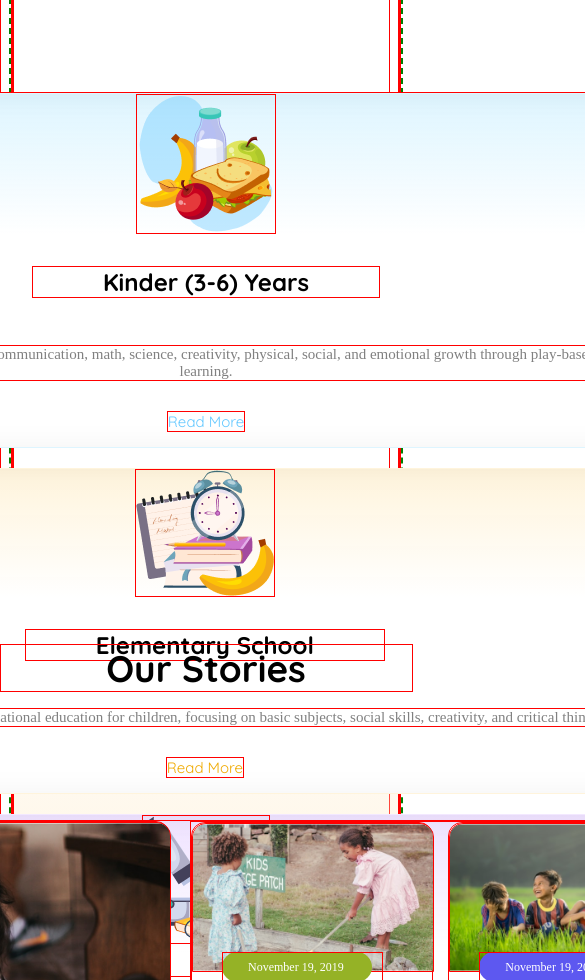
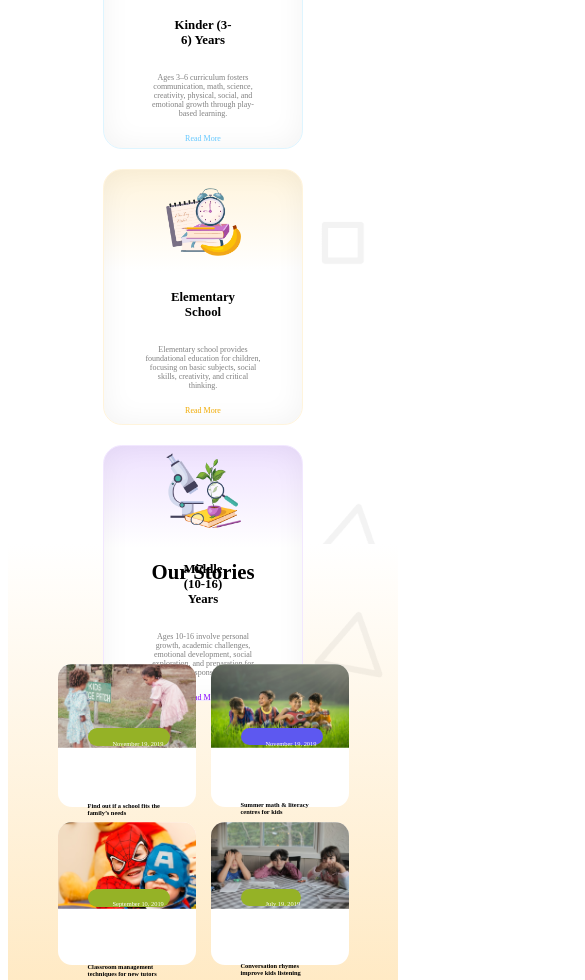
Before and after one commit to jannatuljyoti/B11-Assignment-2, a plain HTML site: page index.html in a window 390 px wide. Shown: the part 1020-2000 px from the top of the page, 585 px wide, since content can reach past the window. Drawn offline with Linux system fonts and the light colour scheme.

Commit message:
added file

```diff
--- a/index.html
+++ b/index.html
@@ -29,10 +29,12 @@
 
                 <button class="logo-button"><h5 class="button-text">Contact</h5></button>
 
-                <label for="check" class="menu">
+
+            </div>
+
+            <div><label for="check" class="menu">
                 <i class="fa-solid fa-bars"></i>
-                </label>
-            </div>
+                </label></div>
 
         </nav> <hr id="hr">
 
@@ -69,19 +71,19 @@
 
                     <div class="card-container">
                         <div class="card-1">
-                            <img src="assets/kinder.png" alt="image">
+                            <img class="curriculum-image" src="assets/kinder.png" alt="image">
                             <h4 class="card-title">Kinder (3-6) Years</h4>
                             <p class="card-description">Ages 3–6 curriculum fosters communication, math, science, creativity, physical, social, and emotional growth through play-based learning.</p>
                             <p class="card-text1">Read More</p>
                         </div>
                         <div class="card-2">
-                            <img src="assets/elementary.png" alt="image">
+                            <img  class="curriculum-image" src="assets/elementary.png" alt="image">
                             <h4 class="card-title">Elementary School</h4>
                             <p class="card-description">Elementary school provides foundational education for children, focusing on basic subjects, social skills, creativity, and critical thinking.</p>
                             <p class="card-text2">Read More</p>
                         </div>
                         <div class="card-3">
-                            <img src="assets/middle.png" alt="image">
+                            <img  class="curriculum-image" src="assets/middle.png" alt="image">
                             <h4 class="card-title">Middle (10-16) Years</h4>
                             <p class="card-description">Ages 10-16 involve personal growth, academic challenges, emotional development, social exploration, and preparation for future responsibilities.</p>
                             <p class="card-text3">Read More</p>
@@ -98,7 +100,7 @@
 
         <!-- our stories -->
 
-        <section>
+        <section >
             <div class="Stories">
                 <h3 class="stories-title">Our Stories</h3>
                 <div class="image-container">
@@ -162,8 +164,11 @@
 
     <!-- footer section -->
 
-    <footer>
+    <footer >
         <section class="footer">
+
+            <marquee behavior="right"><span class="marquee">Kids' education nurtures curiosity, literacy, numeracy, creativity, and emotional growth, fostering confidence, critical thinking, and lifelong learning habits.</span></marquee>
+
             <div class="kids">
                 <div class="kids-education">
                     <div class="footer-logo">
--- a/styles/style.css
+++ b/styles/style.css
@@ -1,8 +1,7 @@
 /* shared styles */
-/*
-{
-    background-image: url(../assets/bg.png);
-} */
+.display{
+    display: none
+}
 
 
 @import url('https://fonts.googleapis.com/css2?family=Quicksand:wght@300..700&display=swap');
@@ -15,12 +14,9 @@
 }
 
 
-*{
-   border: 1px solid red;
-}
 
 body{
-    border: 2px dashed green;
+
     /* margin: 0px;
     padding: 0px; */
     min-height: 100vh;
@@ -38,12 +34,14 @@ body{
 
 }
 
+
+
 nav ul li {
 
     list-style: none;
     display: inline;
+    margin: 0px 10px;
 
-    margin: 0px 25px;
 
 
 }
@@ -54,7 +52,10 @@ nav li a{
 
 .nav-bar{
 
-    margin: 16px 112px 16px 112px;
+    margin: 16px 70px 16px 112px;
+    display: flex;
+    text-align: center;
+
 
 }
 
@@ -69,6 +70,7 @@ nav li a{
 
 .nav-item{
     margin: 0px 149px ;
+
 }
 
 .logo-item{
@@ -235,7 +237,7 @@ nav li a{
     background-image: url(../assets/bg.png);
 
     max-width: 1380px;
-    /* height: 879px; */
+    height: 879px;
     display: flex;
     flex-direction: column;
     justify-content: center;
@@ -276,7 +278,12 @@ nav li a{
 
 }
 
+/* .curriculum-image{
+    max-width: 100%;
+} */
+
 .card-1{
+
     box-sizing: border-box;
     border: 0.94px solid rgb(222, 245, 255);
     border-radius: 18.86px;
@@ -502,7 +509,7 @@ nav li a{
 }
 
 .story-2-image{
-    width: 100%;
+    max-width: 100%;
     border-radius: 14px 14px 0px 0px;
 
 }
@@ -672,6 +679,12 @@ nav li a{
 
 }
 
+.marquee{
+    color: white;
+    font-size: 2rem;
+    font-weight: 900;
+}
+
 
 
 /* responsive section */
@@ -681,11 +694,21 @@ nav li a{
 
     .menu{
         display: block;
-        margin: 0px 80px;
+
+        margin: 30px auto;
+    }
+
+    /* .hero-kids{
+        width: 100%;
+    } */
+
+    .nav-bar{
+        margin: 0px auto;
     }
 
     .logo{
-        margin: 0px 30px;
+        /* margin: 0px 0px 0px 300px; */
+        margin: 0px auto;
     }
 
     #hr{
@@ -756,39 +779,151 @@ nav li a{
 
     /* standard curriculum */
 
+    /* .curriculum{
+        margin: 0px auto;
+    } */
+
     .circle{
         display: none;
     }
 
 
     .standard{
-        /* width:100%; */
-        font-size: 1.5rem;
+        font-size: 1rem;
         font-weight: 500px;
-        padding: 150px 0px 0px 0px;
-        gap: 20px;
+        /* padding: 150px 0px 0px 0px;
+        gap: 20px; */
+        margin: 20px 0px 20px 0px;
 
     }
 
 
 
     .card-container{
-        width: 100%;
-        display: flex;
-        /* flex-direction: column; */
-        flex-wrap: wrap;
+        /* width: 100%; */
+        /* display: flex;
+        flex-wrap: wrap; */
+        display: grid;
+        grid-template-columns: repeat(1, 1fr);
+        margin: 0px auto;
 
     }
 
-    /* .card-1{
-        max-width: 100%;
+    .curriculum-image{
+        /* max-width: 100%; */
+        width: 75px;
+        height: 75;
+        margin: 17px 0px;
 
-    } */
+    }
+
+    .card-title{
+        font-size: 0.8rem;
+        font-weight: 700px;
+
+    }
+
+    .card-description{
+        font-size: 0.5rem;
+        font-weight: 500px;
+
+    }
+
+    .card-text1{
+        font-size: 0.5rem;
+        font-weight: 700px;
+    }
+
+    .card-1{
+
+        width: 200px;
+        height: 256px;
+
+
+    }
+
+    .card-2{
+        width: 200px;
+        height: 256px;
+    }
+
+    .card-text2{
+        font-size: 0.5rem;
+        font-weight: 700px;
+    }
+
+
+    .card-3{
+        width: 200px;
+        height: 256px;
+    }
+
+    .card-text3{
+        font-size: 0.5rem;
+        font-weight: 700px;
+    }
 
 
 
+    /* our stories section */
+
+    .story-1{
+        display: none;
+    }
+
+    .activities{
+        /* position: relative; */
+        display: grid;
+        grid-template-columns: repeat(2, 1fr);
+        margin: 0px auto;
 
 
+
+    }
+
+    .stories-title{
+        font-size: 1.3rem;
+        font-weight: 700px;
+        margin: 0px auto;
+        margin: 16px 0px;
+    }
+
+    .story-2{
+        max-width: 138px;
+        height: 143px;
+
+    }
+
+    .date-2{
+
+        max-width: 82px;
+        height: 18px;
+    }
+
+    .date-2-text{
+
+        font-size: 0.4rem;
+        font-weight: 500px;
+        left: 9.13px;
+        top: 5.71px;
+    }
+
+    .story-2-description{
+        font-size: 0.4rem;
+        font-weight: 700px;
+    }
+
+
+    .date-3{
+        width: 82px;
+        height: 17px;
+    }
+
+
+    .date-5{
+        width: 60px;
+        height: 17px;
+    }
 
 
 
```
